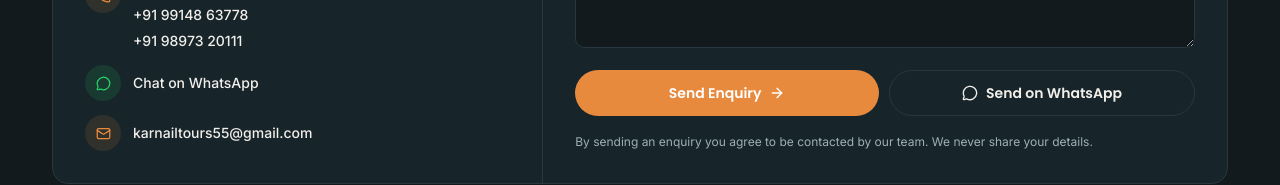
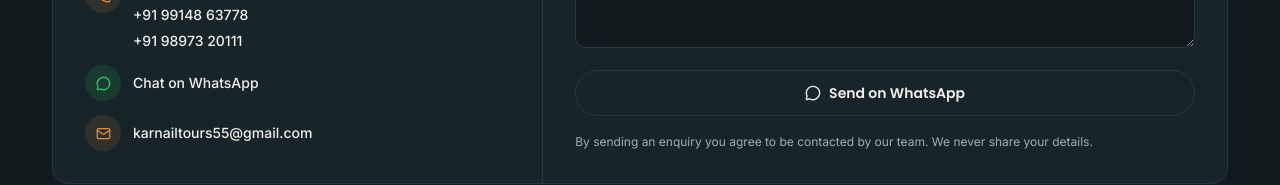
Before and after one commit to armaandevelops/Tour-and-Travel, a React (Vite) app: page / in a window 1280 px wide. Shown: the part 3990-4175 px from the top of the page. Built offline with nearby package versions, Linux system fonts and the light colour scheme.

Commit message:
removed enquiry button

```diff
--- a/src/components/EnquirySection.jsx
+++ b/src/components/EnquirySection.jsx
@@ -377,7 +377,7 @@ export default function EnquirySection({ prefill }) {
               </div>
 
               <div className="flex flex-col gap-2.5 sm:col-span-2 sm:flex-row">
-                <button type="submit" disabled={submitting} className="btn btn-flame flex-1 px-5 py-3.5 disabled:cursor-not-allowed disabled:opacity-70">
+                {/* <button type="submit" disabled={submitting} className="btn btn-flame flex-1 px-5 py-3.5 disabled:cursor-not-allowed disabled:opacity-70">
                   {submitting ? (
                     <>
                       <Loader2 size={16} className="animate-spin" />
@@ -389,7 +389,7 @@ export default function EnquirySection({ prefill }) {
                       <ArrowRight size={16} />
                     </>
                   )}
-                </button>
+                </button> */}
 
                 <a
                   href={whatsappLink(buildWhatsAppMessage())}
```
